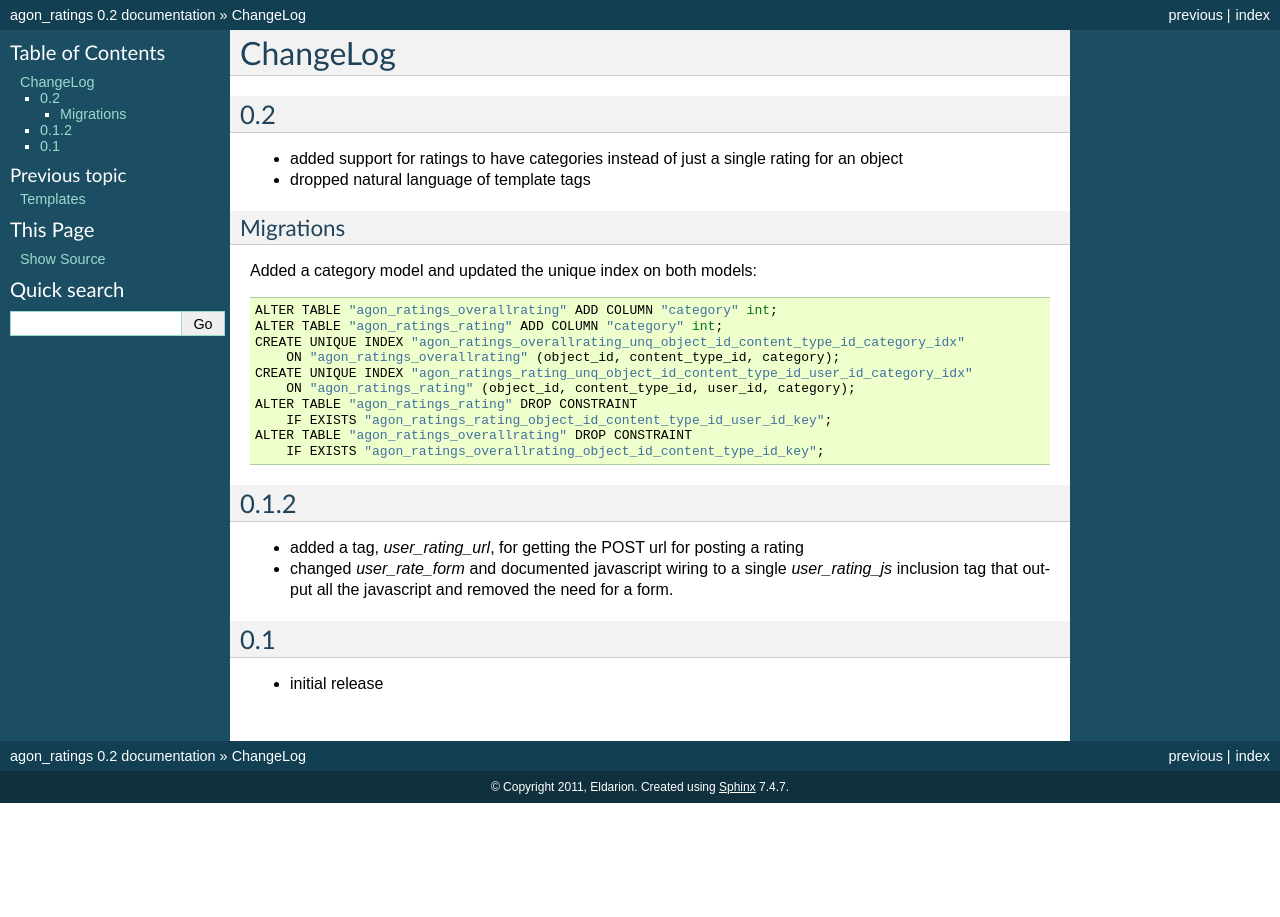
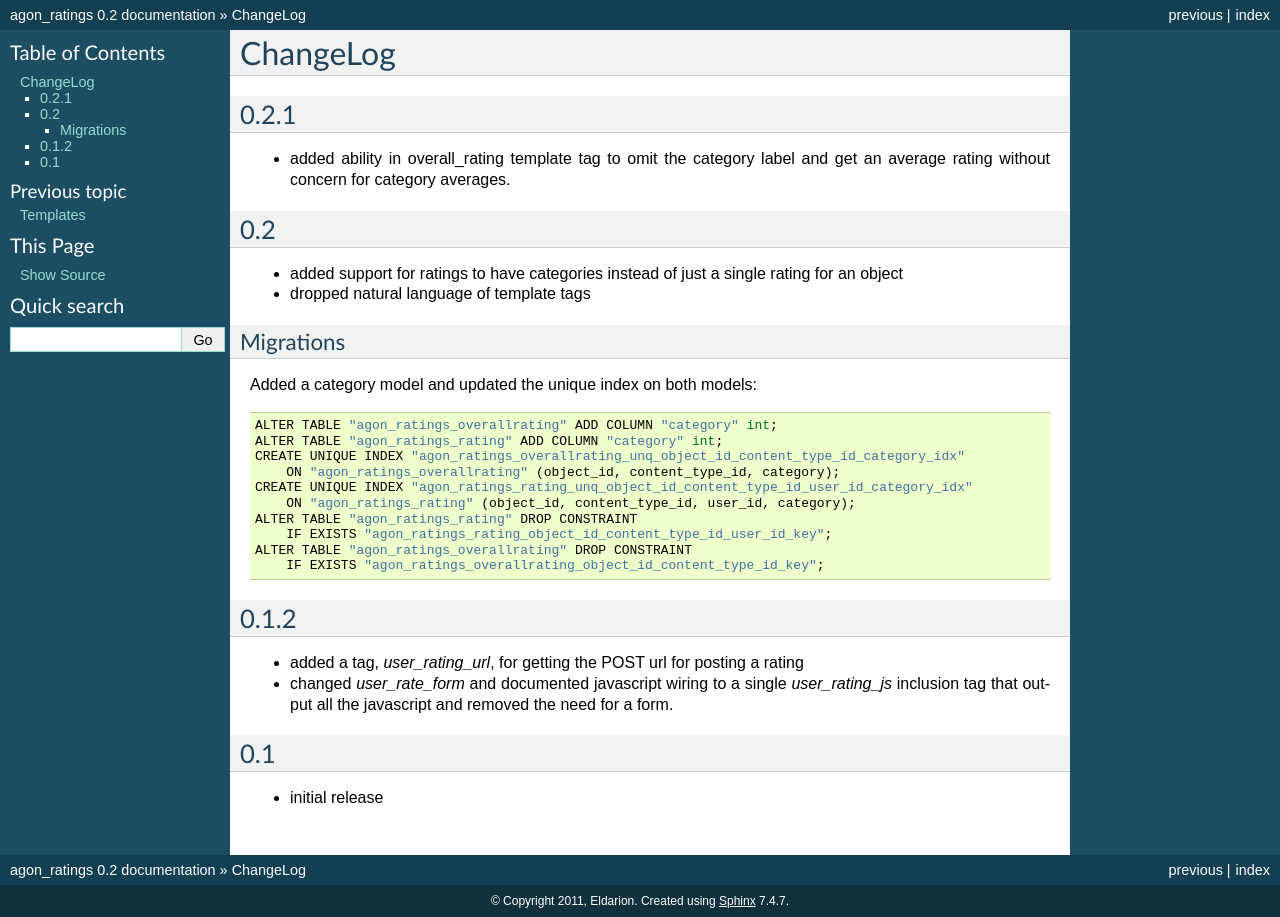
Before and after one commit to pinax/pinax-ratings, a Sphinx documentation site: the page built from docs/changelog.rst, in a window 1280 px wide. Built offline with Sphinx 7.4.7, drawn with Linux system fonts in a browser that asks for light colours.

Commit message:
Update changelog

```diff
--- a/docs/changelog.rst
+++ b/docs/changelog.rst
@@ -2,6 +2,14 @@
 
 ChangeLog
 =========
+
+0.2.1
+-----
+
+- added ability in overall_rating template tag to omit the category
+  label and get an average rating without concern for category
+  averages.
+
 
 0.2
 ---
```
